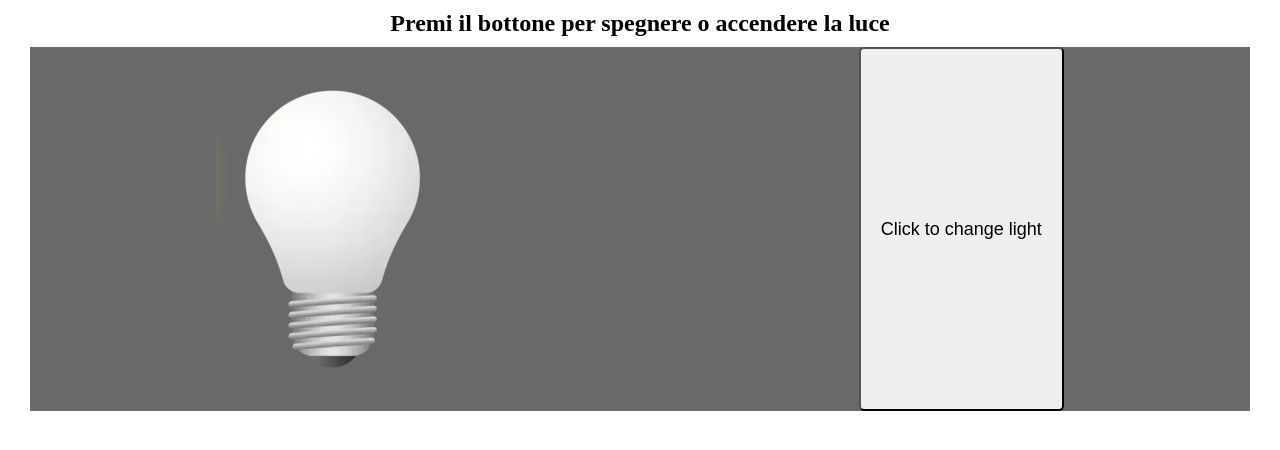
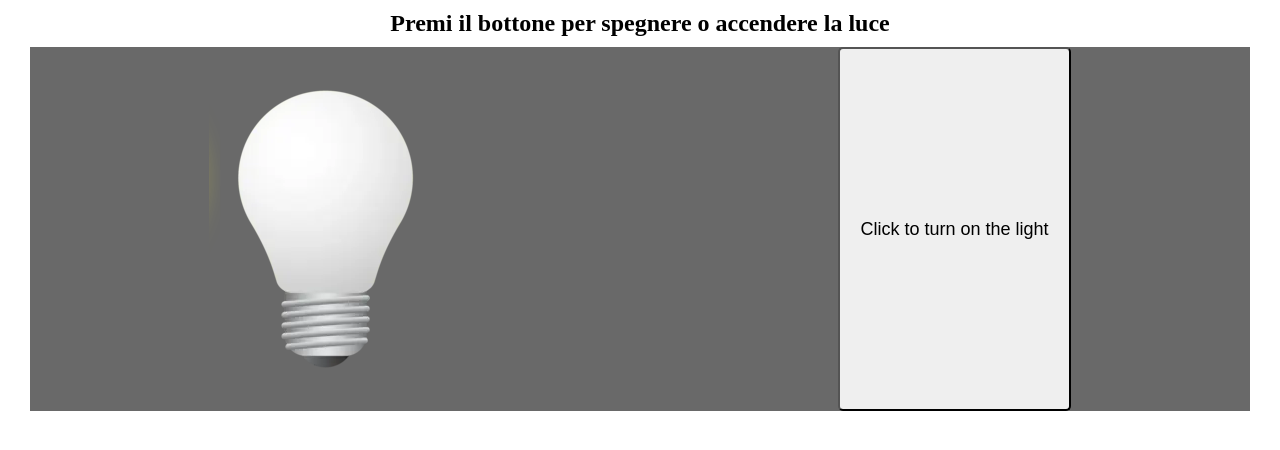
Before and after one commit to EnricoGenovese/js-dom-1, a plain HTML site: page index.html in a window 1280 px wide. Drawn offline with Linux system fonts and the light colour scheme.

Commit message:
change default text on button;

```diff
--- a/index.html
+++ b/index.html
@@ -15,7 +15,7 @@
             <img src="./img/white_lamp.png" alt="light off" id="off">
         </div>
         <button id="light-switch">
-            Click to change light
+            Click to turn on the light
         </button>
     </section>
 
```
